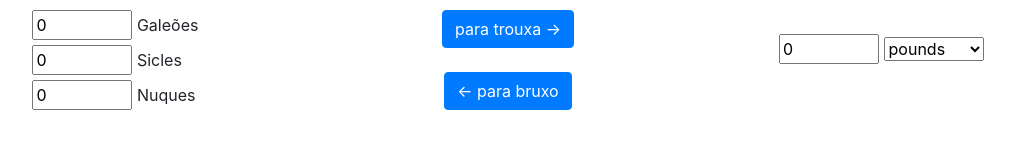
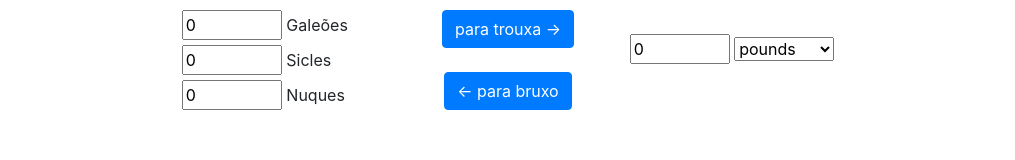
Before and after one commit to paulovelho/nrt-harry-potter-finance, a plain HTML site: page embed.html in a window 1280 px wide. Shown: the whole page, without its empty margins (132-1147 px from the left). Drawn offline with Linux system fonts and the light colour scheme.

Commit message:
fix responsive layout

```diff
--- a/css/style.css
+++ b/css/style.css
@@ -131,8 +131,10 @@ select {
 	font-size: 12px;
 }
 
-.col-sm-12 {
-	text-align: center;
+@media screen and (max-width:800px) {
+	.col-sm-12 {
+		text-align: center;
+	}
 }
 .git-logo {
 	width: 50px;
```
